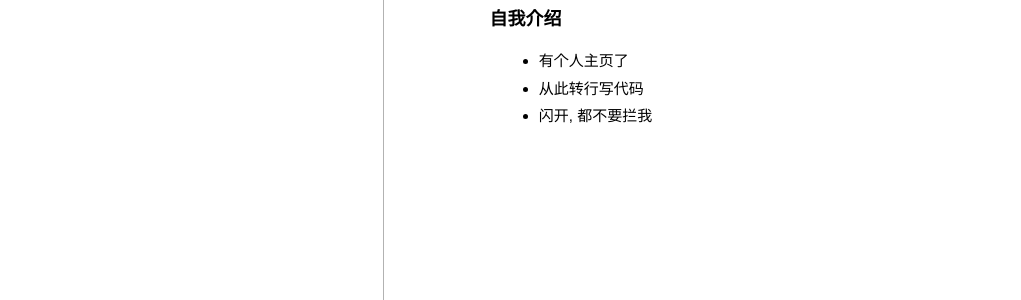
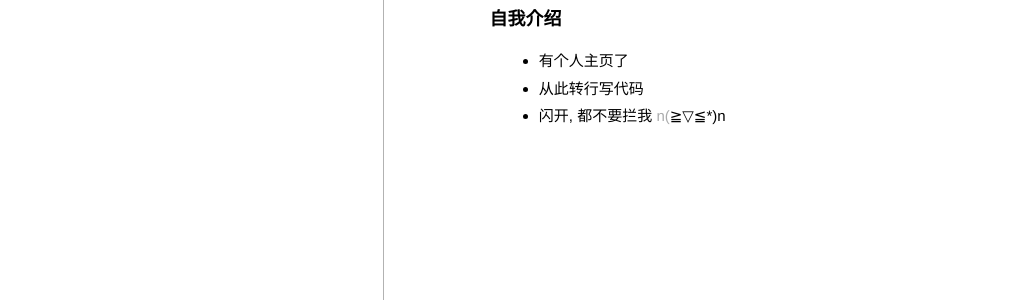
Before and after one commit to DXXXX/DXXXX.github.io, a Jekyll site: the page built from about/index.md, in a window 1280 px wide. Shown: the part 200-500 px from the top of the page, without its empty margins (0-1021 px from the left). Built offline with Jekyll 4.4.1, drawn with Linux system fonts in a browser that asks for light colours; our own code applies the rules of GitHub Pages for plain Markdown files.

```diff
--- a/about/index.md
+++ b/about/index.md
@@ -8,3 +8,4 @@ title: 自我介绍
 * 有个人主页了
 * 从此转行写代码
 * 闪开, 都不要拦我
+*n(*≧▽≦*)n
```
